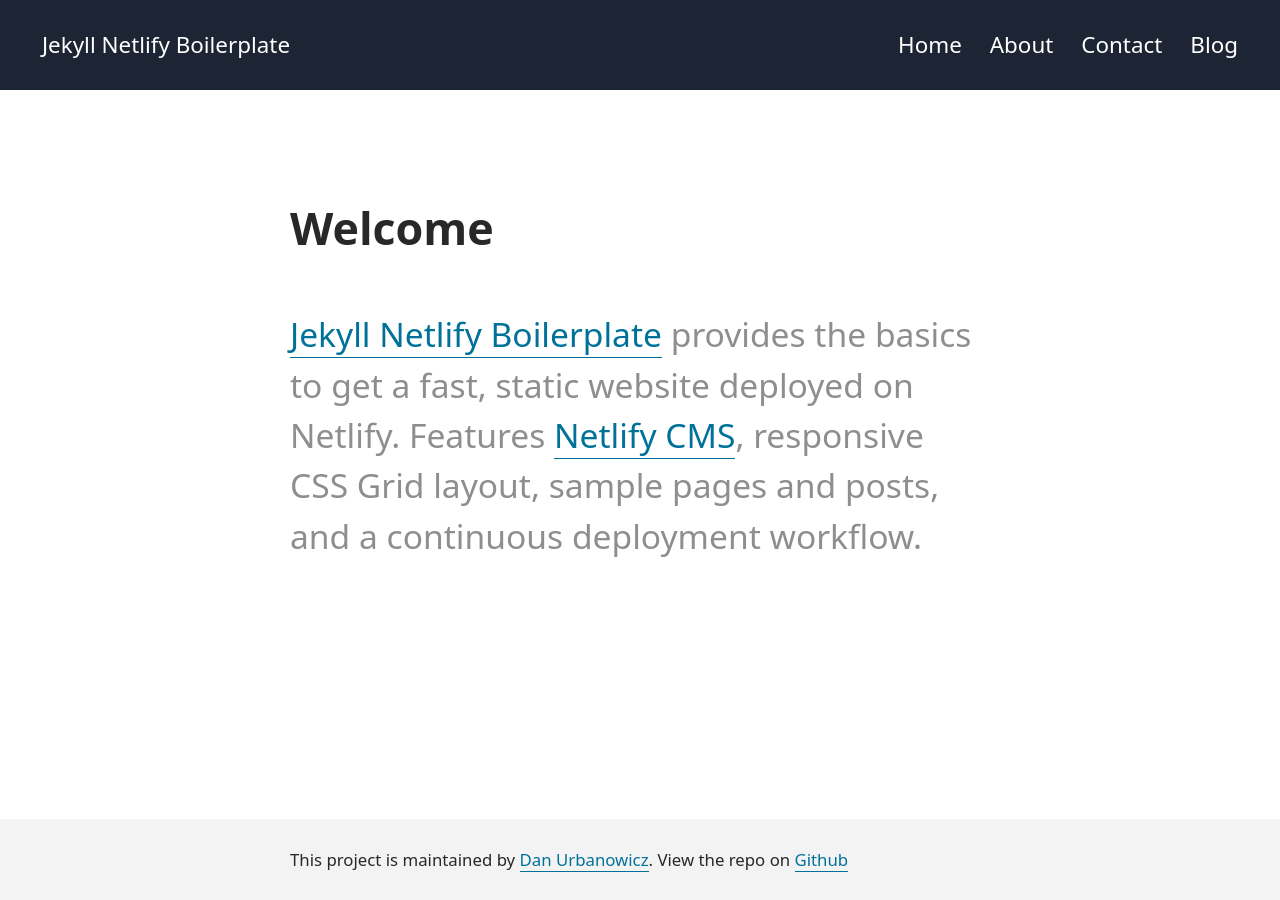
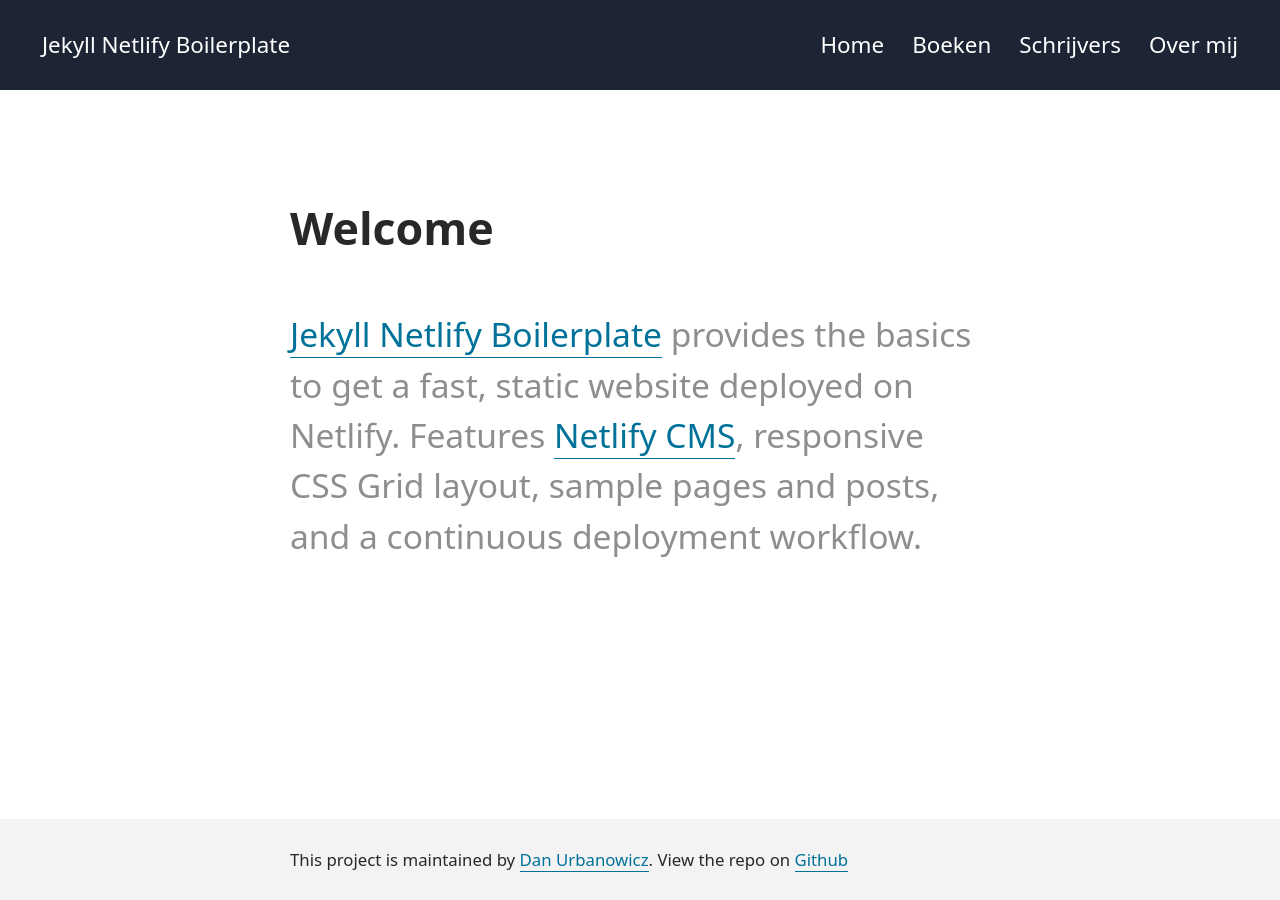
Before and after one commit to groninge01/marit, a Jekyll site: the page built from pages/index.md, in a window 1280 px wide. Built offline with Jekyll 4.4.1, drawn with Linux system fonts in a browser that asks for light colours; a script that is not in the unit is left out.

Commit message:
Modified navigation

```diff
--- a/_data/navigation.yml
+++ b/_data/navigation.yml
@@ -2,9 +2,9 @@
 
 - text: Home
   url: /
-- text: About
-  url: /about
-- text: Contact
-  url: /contact
-- text: Blog
-  url: /blog
+- text: Boeken
+  url: /boeken
+- text: Schrijvers
+  url: /schrijvers
+- text: Over mij
+  url: /over-mij
```
